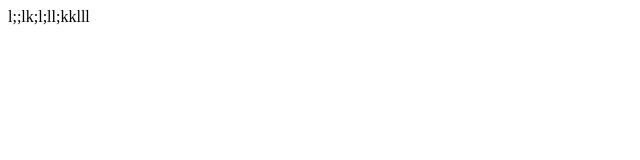
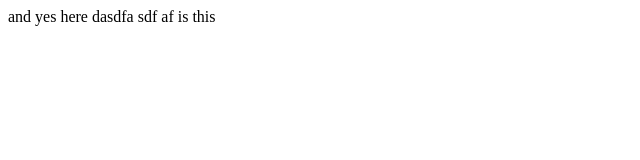
Before and after one commit to runnedrun/my-project-for-course, a plain HTML site: page index.html in a window 1280 px wide. Shown: the whole page, without its empty margins (0-640 px from the left). Drawn offline with Linux system fonts and the light colour scheme.

Commit message:
Classadoo autocommit

```diff
--- a/index.html
+++ b/index.html
@@ -2,6 +2,8 @@
   <head>
   </head>
   <body>
-    l;;lk;l;ll;kklll
+    <div>
+      and yes here dasdfa sdf af is this
+    </div>
   </body>
 </html>
--- /dev/null
+++ b/test.js
@@ -0,0 +1 @@
+sdfasdf adsf asdf asfd
```
